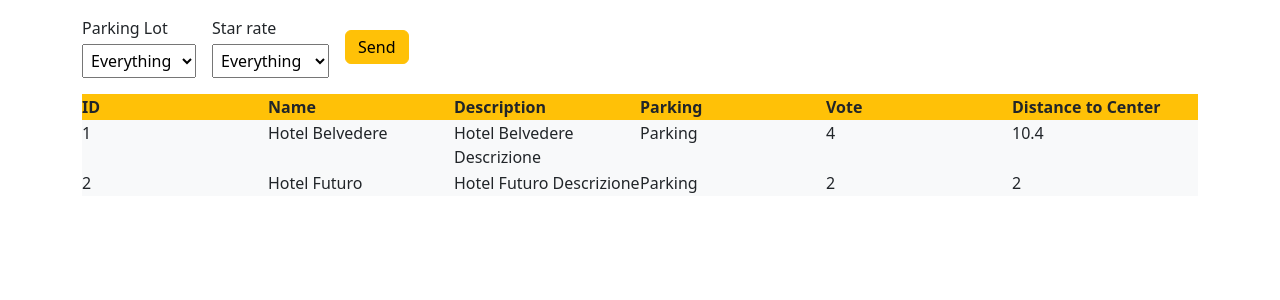
After one commit to RenatoFringuello/php-hotel, a PHP site: page /table.php?parking_state=1 in a window 1280 px wide. The commit adds this page. Shown: the top 300 px of the page. Run offline with PHP 8.4, Linux system fonts and the light colour scheme; data that the repository does not hold is empty.

Commit message:
add input bonus 1 e 2

```diff
--- /dev/null
+++ b/foot.php
@@ -0,0 +1,3 @@
+    </div>
+</body>
+</html>
--- /dev/null
+++ b/head.php
@@ -0,0 +1,75 @@
+<!DOCTYPE html>
+<html lang="en">
+<head>
+    <meta charset="UTF-8">
+    <meta http-equiv="X-UA-Compatible" content="IE=edge">
+    <meta name="viewport" content="width=device-width, initial-scale=1.0">
+    <title>php hotel</title>
+
+    <link rel="stylesheet" href="style.css">
+    <link href="https://cdn.jsdelivr.net/npm/bootstrap@5.3.0-alpha1/dist/css/bootstrap.min.css" rel="stylesheet" integrity="sha384-GLhlTQ8iRABdZLl6O3oVMWSktQOp6b7In1Zl3/Jr59b6EGGoI1aFkw7cmDA6j6gD" crossorigin="anonymous">
+</head>
+<body>
+    <?php
+        $hotels = [
+            [
+                'name' => 'Hotel Belvedere',
+                'description' => 'Hotel Belvedere Descrizione',
+                'parking' => true,
+                'vote' => 4,
+                'distance_to_center' => 10.4
+            ],
+            [
+                'name' => 'Hotel Futuro',
+                'description' => 'Hotel Futuro Descrizione',
+                'parking' => true,
+                'vote' => 2,
+                'distance_to_center' => 2
+            ],
+            [
+                'name' => 'Hotel Rivamare',
+                'description' => 'Hotel Rivamare Descrizione',
+                'parking' => false,
+                'vote' => 1,
+                'distance_to_center' => 1
+            ],
+            [
+                'name' => 'Hotel Bellavista',
+                'description' => 'Hotel Bellavista Descrizione',
+                'parking' => false,
+                'vote' => 5,
+                'distance_to_center' => 5.5
+            ],
+            [
+                'name' => 'Hotel Milano',
+                'description' => 'Hotel Milano Descrizione',
+                'parking' => false,
+                'vote' => 2,
+                'distance_to_center' => 50
+            ],
+
+        ];
+    ?>
+    <div class="container-sm">
+        <form class="d-flex align-items-center py-3" action="./table.php" method="get">
+            <div class="d-flex flex-column">
+                <label class="mb-1" for="parking-state">Parking Lot</label>
+                <select class="p-1 me-3" name="parking_state" id="parking-state">
+                    <option value="all" >Everything</option>
+                    <option value="0">No parking</option>
+                    <option value="1">Parking</option>
+                </select>
+            </div>
+            <div class="d-flex flex-column">
+                <label class="mb-1" for="hotel-rate">Star rate</label>
+                <select class="p-1 me-3" name="hotel_rate" id="hotel-rate">
+                    <option value="all" >Everything</option>
+                    <option value="1">hotel *</option>
+                    <option value="2">hotel **</option>
+                    <option value="3">hotel ***</option>
+                    <option value="4">hotel ****</option>
+                    <option value="5">hotel *****</option>
+                </select>
+            </div>
+            <button class="btn btn-warning py-1" type="submit">Send</button>
+        </form>
--- /dev/null
+++ b/table.php
@@ -0,0 +1,73 @@
+<?php
+    include_once 'head.php';
+?>
+<table class="w-100">
+    <thead class="bg-warning">
+        <tr class="row g-0">
+            <th class="col-2">ID</th>
+            <th class="col-2">Name</th>
+            <th class="col-2">Description</th>
+            <th class="col-2">Parking</th>
+            <th class="col-2">Vote</th>
+            <th class="col-2">Distance to Center</th>
+        </tr>
+    </thead>
+    <tbody>
+        <?php
+            foreach($hotels as $key => $hotel){
+                switch ($_GET['parking_state']) {
+                    case '0':
+                        if(isset($hotel['parking']) && $hotel['parking'] == 1){
+                            continue 2;
+                        }
+                        break;
+                    case '1':
+                        if($hotel['parking'] != 1){
+                            continue 2;
+                        }
+                        break;
+                }
+                switch ($_GET['hotel_rate']) {
+                    case '1':
+                        if($hotel['vote'] != 1){
+                            continue 2;
+                        }
+                        break;
+                    case '2':
+                        if($hotel['vote'] != 2){
+                            continue 2;
+                        }
+                        break;
+                    case '3':
+                        if($hotel['vote'] != 3){
+                            continue 2;
+                        }
+                        break;
+                    case '4':
+                        if($hotel['vote'] != 4){
+                            continue 2;
+                        }
+                        break;
+                    case '5':
+                        if($hotel['vote'] != 5){
+                            continue 2;
+                        }
+                        break;
+                }
+
+
+                echo '<tr class="row g-0">
+                <td class="bg-light col-2">'. $key + 1 .'</td>
+                <td class="bg-light col-2">'.$hotel['name'].'</td>
+                <td class="bg-light col-2">'.$hotel['description'].'</td>
+                <td class="bg-light col-2">'.($hotel['parking'] ? 'Parking':'No Parking').'</td>
+                <td class="bg-light col-2">'.$hotel['vote'].'</td>
+                <td class="bg-light col-2">'.$hotel['distance_to_center'].'</td>
+                </tr>';
+            }
+        ?>
+    </tbody>
+</table>
+<?php
+    include_once 'foot.php';
+?>
```
Also changed, not shown: index.php (+3 -78 lines).
